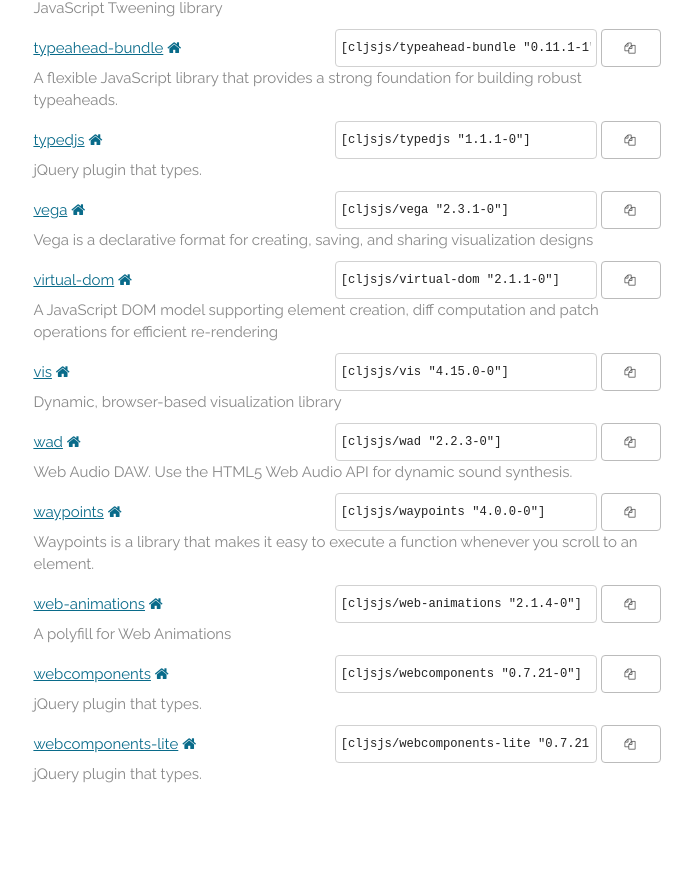
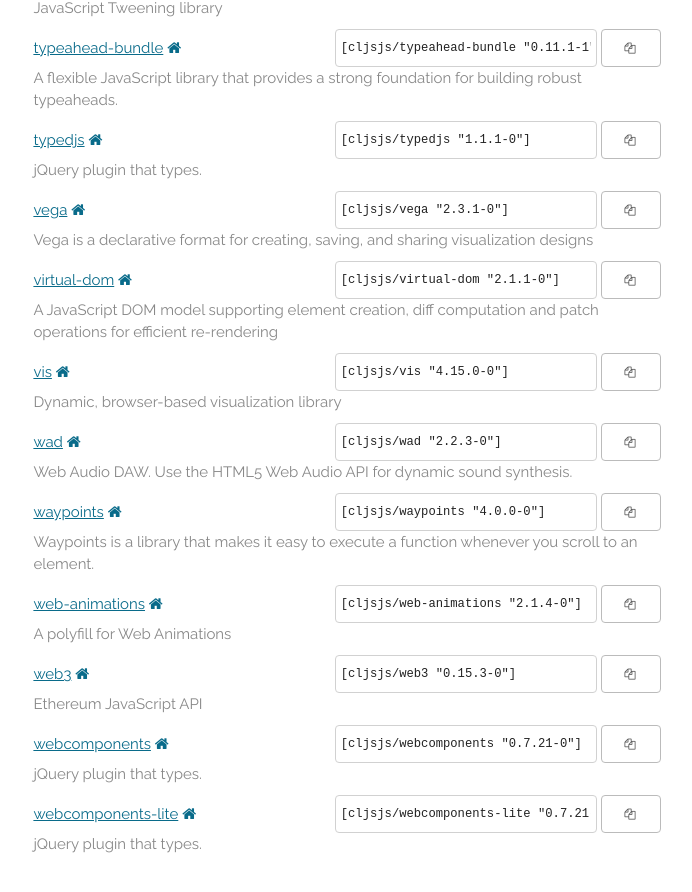
Before and after one commit to cljsjs/cljsjs.github.io, a Jekyll site: the page built from index.markdown, in a window 1280 px wide and 900 px high, scrolled down 12599 px. Shown: the top 892 px of the window, without its empty margins (293-985 px from the left). Built offline with Jekyll 4.4.1, drawn with Linux system fonts in a browser that asks for light colours; nearby versions of some CDN libraries; comment, search, counter and statistics services are not loaded; before the commit the page ends 13429 px from its top, so only the background shows below that.

Commit message:
Automatic update

```diff
--- a/_includes/packages.html
+++ b/_includes/packages.html
@@ -1485,6 +1485,15 @@
     <p class="description">A polyfill for Web Animations</p>
   </li>
   <li>
+    <a href="https://clojars.org/cljsjs/web3">web3</a>
+    <a href="https://github.com/ethereum/web3.js" target="new"><i class="fa fa-home"></i></a>
+    <span class="clojars">
+      <input type="text" value='[cljsjs/web3 "0.15.3-0"]'/>
+      <button data-clipboard-text='[cljsjs/web3 "0.15.3-0"]'><i class="fa fa-copy"></i></button>
+    </span>
+    <p class="description">Ethereum JavaScript API</p>
+  </li>
+  <li>
     <a href="https://clojars.org/cljsjs/webcomponents">webcomponents</a>
     <a href="https://github.com/webcomponents/webcomponentsjs" target="new"><i class="fa fa-home"></i></a>
     <span class="clojars">
```
